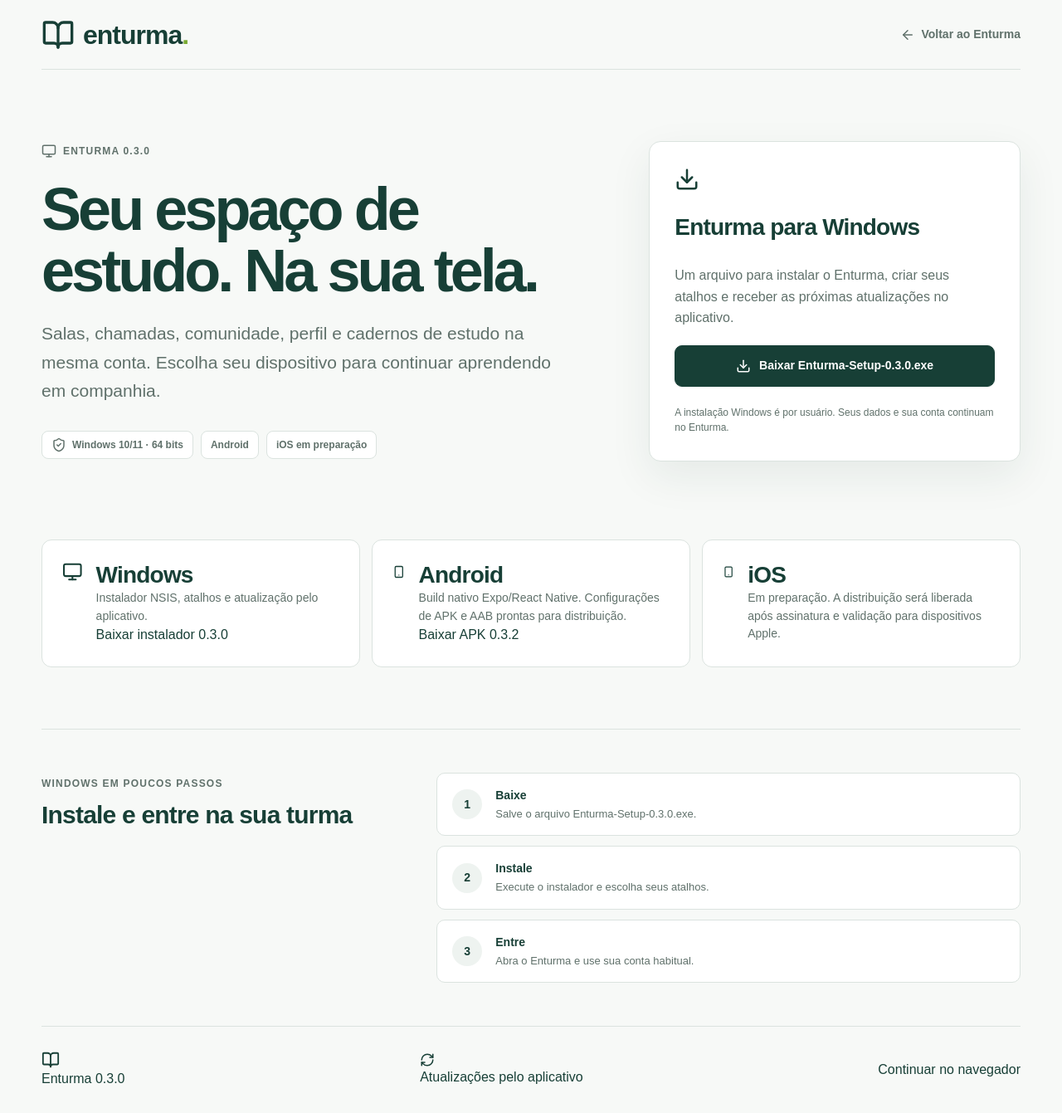
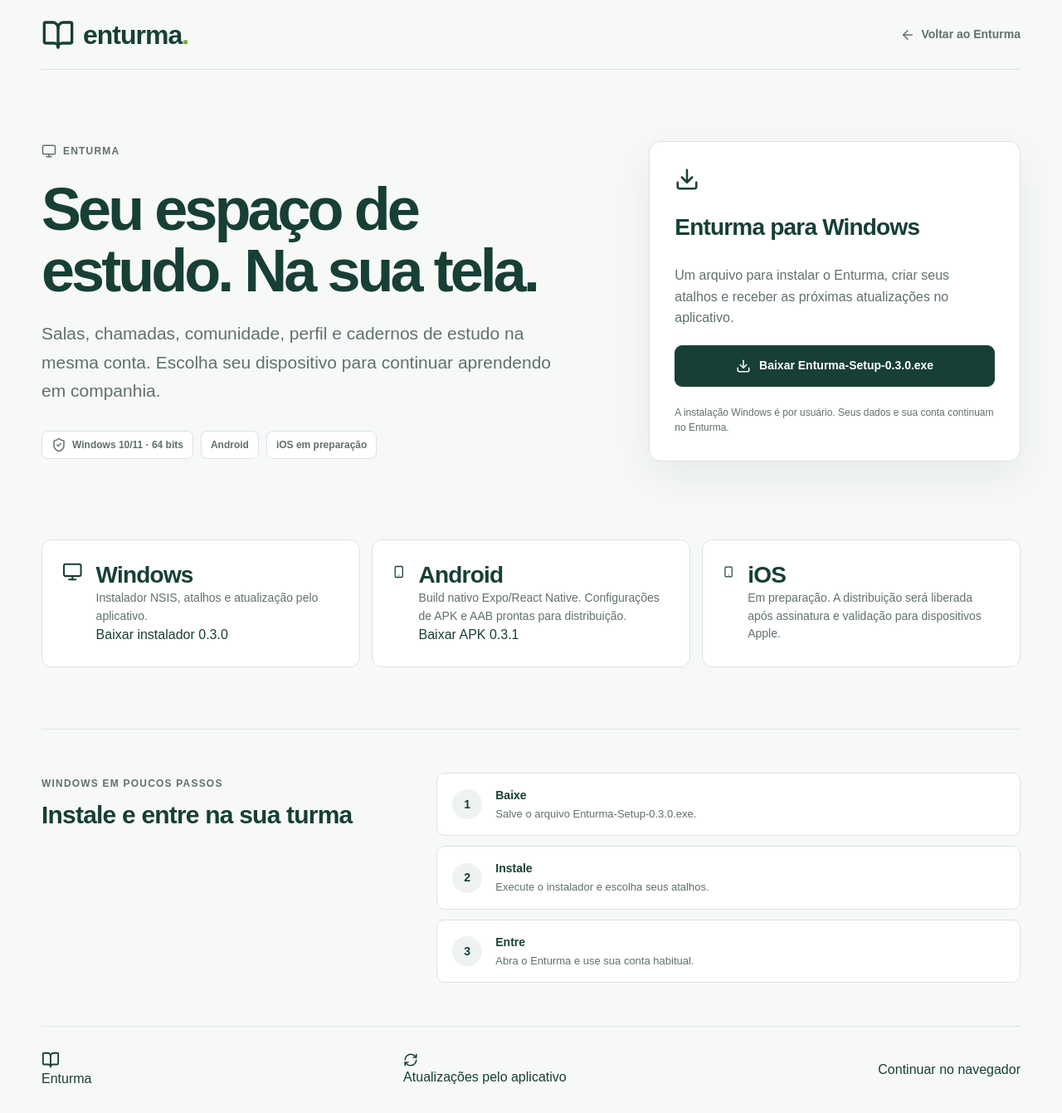
Before and after one commit to luizcordeiro155/Enturma, a Next.js app in the folder apps/web/: page /download in a window 1280 px wide. Shown: the whole page at 83% size. Built offline with nearby package versions, Linux system fonts and the light colour scheme; no server answers.

Commit message:
fix(web): sincroniza versão Android exibida no download

```diff
--- a/apps/web/src/app/download/page.tsx
+++ b/apps/web/src/app/download/page.tsx
@@ -15,11 +15,36 @@
   "https://enturma-desktop-download-v5-production.up.railway.app";
 const androidOrigin =
   "https://enturma-android-download-v3-production.up.railway.app";
+
+type AndroidManifest = {
+  version: string;
+  downloadUrl: string;
+  size?: number;
+  sha256?: string;
+};
+
+async function currentAndroidRelease(): Promise<AndroidManifest | null> {
+  try {
+    const response = await fetch(`${androidOrigin}/latest-android.json`, {
+      cache: "no-store",
+      headers: { "User-Agent": "Enturma-Web" },
+    });
+    if (!response.ok) return null;
+    const manifest = (await response.json()) as AndroidManifest;
+    if (!/^\\d+\\.\\d+\\.\\d+$/.test(manifest.version || "")) return null;
+    if (!manifest.downloadUrl?.startsWith("https://")) return null;
+    return manifest;
+  } catch {
+    return null;
+  }
+}
 export default async function DownloadPage() {
   const ua = (await headers()).get("user-agent") ?? "";
   if (ua.includes("EnturmaDesktop/")) redirect("/home");
   const android = /Android/i.test(ua);
-  let androidUrl = `${androidOrigin}/Enturma-Android.apk`;
+  const androidRelease = await currentAndroidRelease();
+  const androidVersion = androidRelease?.version ?? "0.3.1";
+  let androidUrl = androidRelease?.downloadUrl ?? `${androidOrigin}/Enturma-Android.apk`;
   try {
     const candidate = new URL(process.env.ANDROID_DOWNLOAD_URL ?? androidUrl);
     if (
@@ -49,7 +74,7 @@
           <div className={styles.heroCopy}>
             <span className={styles.eyebrow}>
               <Monitor size={18} />
-              Enturma 0.3.0
+              Enturma
             </span>
             <h1>Seu espaço de estudo. Na sua tela.</h1>
             <p className={styles.lead}>
@@ -77,7 +102,7 @@
             {android ? (
               <a className={styles.primary} href={androidUrl}>
                 <Download size={18} />
-                Baixar Enturma Android 0.3.2
+                Baixar Enturma Android {androidVersion}
               </a>
             ) : (
               <a
@@ -90,7 +115,7 @@
             )}
             <small className={styles.downloadNote}>
               {android
-                ? "APK oficial do Enturma para Android. Sua conta e seus dados continuam sincronizados com a versão Web."
+                ? `APK oficial do Enturma para Android · versão ${androidVersion}. Sua conta e seus dados continuam sincronizados com a versão Web.`
                 : "A instalação Windows é por usuário. Seus dados e sua conta continuam no Enturma."}
             </small>
           </aside>
@@ -117,7 +142,7 @@
                 Build nativo Expo/React Native. Configurações de APK e AAB
                 prontas para distribuição.
               </p>
-              <a href={androidUrl}>Baixar APK 0.3.2</a>
+              <a href={androidUrl}>Baixar APK {androidVersion}</a>
             </div>
           </article>
           <article>
@@ -163,7 +188,7 @@
         <footer className={styles.footer}>
           <span>
             <BookOpen size={22} />
-            Enturma 0.3.0
+            Enturma
           </span>
           <span>
             <RefreshCw size={18} />
```
